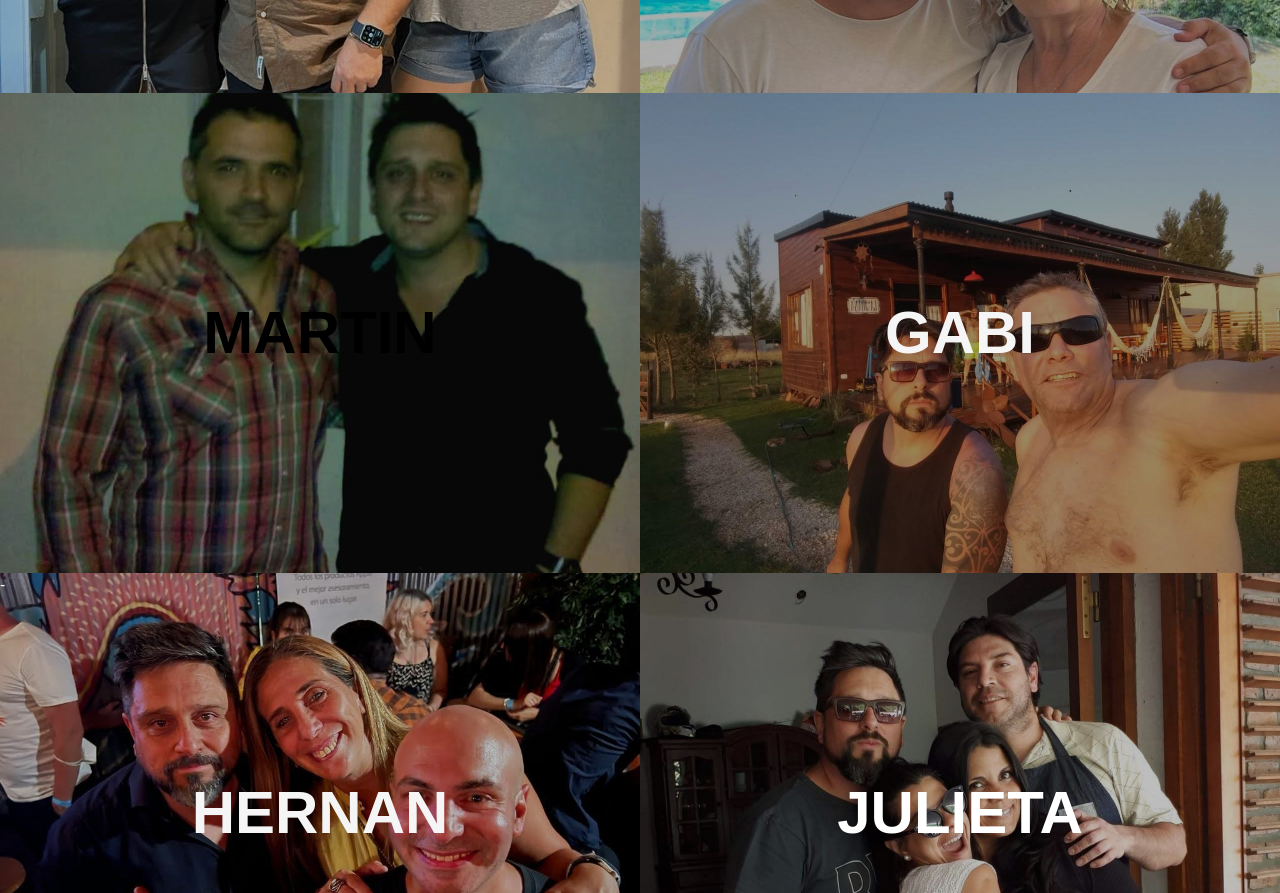
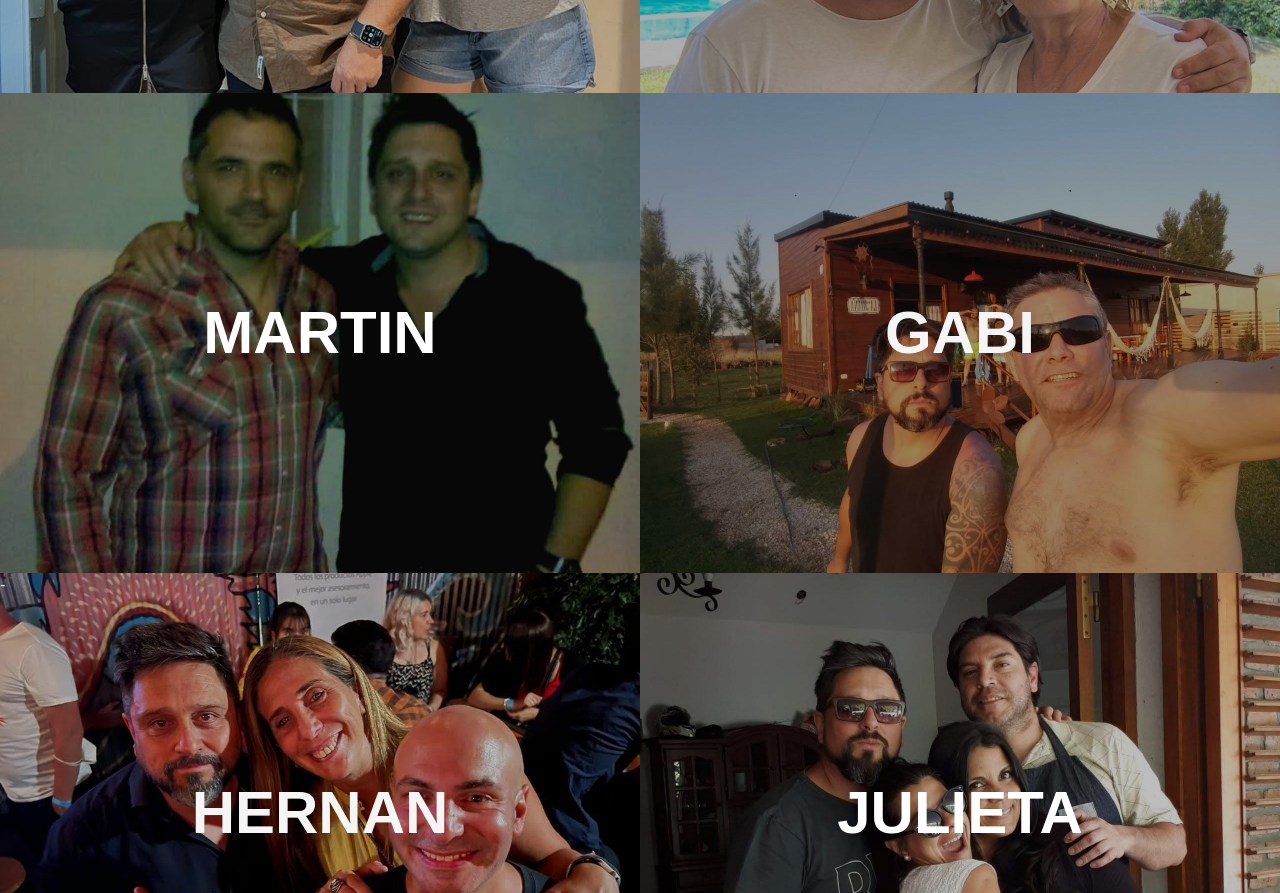
Before and after one commit to RomanFernandezSalch/50-regalo, a website built with Vite: page index.html in a window 1280 px wide. Shown: the part 2979-3872 px from the top of the page. Built offline with nearby package versions, Linux system fonts and the light colour scheme.

Commit message:
Martin color blanco

```diff
--- a/index.html
+++ b/index.html
@@ -130,7 +130,7 @@
         <article  class="bg-fondo relative h-120 overflow-hidden text-black">
           <div id="carta11" class="bg-[url(/imgs/foto-martin.jpg)] w-full h-full bg-cover absolute bg-center xlt:bg-position-[center_-1rem] cursor-pointer
           transition delay-100 duration-500 ease-in-out
-          hover:brightness-50"><h2 class="absolute inset-0 flex justify-center items-center text-4xl md:text-5xl xl:text-6xl  font-bold z-10">MARTIN</h2></div>
+          hover:brightness-50"><h2 class="absolute inset-0 flex justify-center items-center text-4xl md:text-5xl xl:text-6xl text-white font-bold z-10">MARTIN</h2></div>
           <div class="h-[80%] flex justify-center items-center px-1 md:px-3 xl:px-7 text-xl xl:text-2xl xlt:text-3xl 2xl:text-4xl text-center">
             <p>Cabezonte querido! Felices 50!!!! Te quiero mucho! A disfrutar este dia!</p>
           </div>
```
